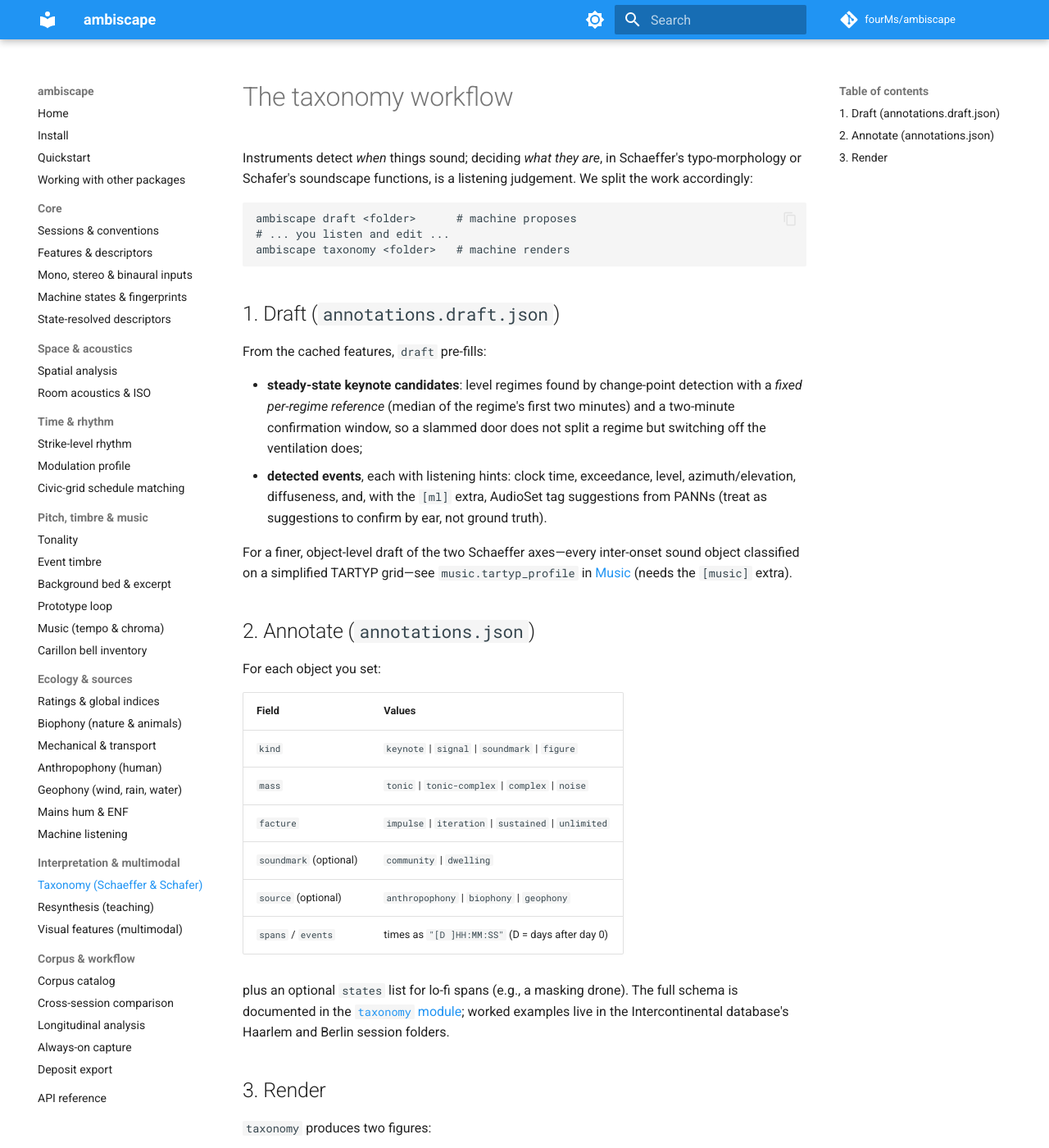
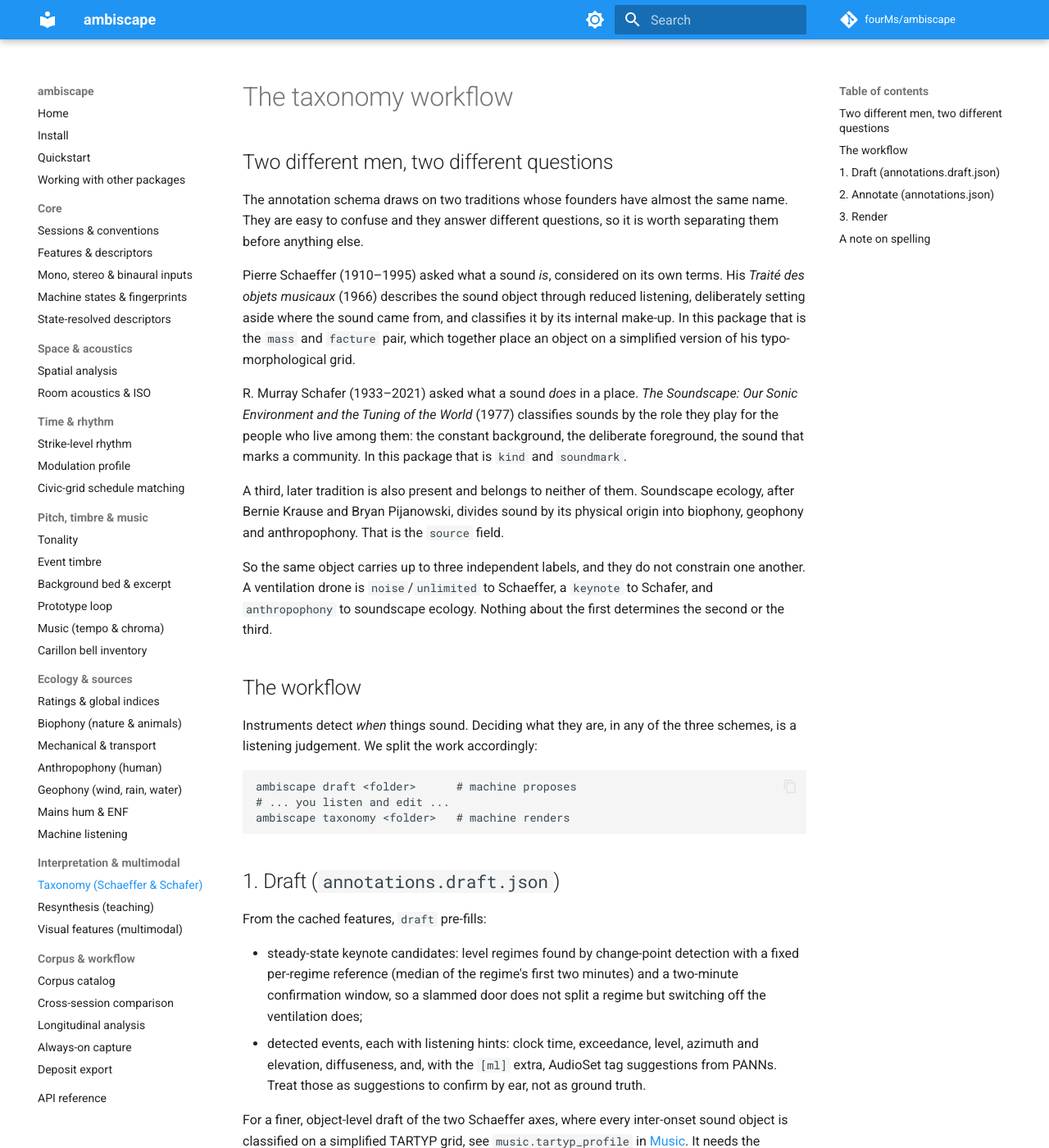
Before and after one commit to fourMs/ambiscape, an MkDocs documentation site: the page built from docs/guide/taxonomy.md, in a window 1280 px wide and 1400 px high. Shown: the whole window at 82% size. Built offline with MkDocs 1.6.1 and Material for MkDocs 9.7.7, drawn with Linux system fonts in a browser that asks for light colours; comment, search, counter and statistics services are not loaded; some of the changed text lies outside the part shown.

Commit message:
Separate Schaeffer from Schafer in the taxonomy documentation
Two traditions whose founders have nearly the same name were run together
throughout, most visibly in a single sentence reading "Schaeffer's
typo-morphology or Schafer's soundscape functions" with no distinction drawn,
and in an annotation table that listed both schemes' fields as one list.

Pierre Schaeffer asks what a sound is in itself, through reduced listening,
which here is `mass` and `facture`. R. Murray Schafer asks what a sound does in
a place, which here is `kind` and `soundmark`. Neither constrains the other: a
ventilation drone is noise/unlimited to Schaeffer, a keynote to Schafer, and the
two labels are assigned independently.

A third scheme was silently folded into Schafer and is now attributed
correctly. `source`, meaning biophony, geophony and anthropophony, is soundscape
ecology after Krause and Pijanowski, not Schafer. The wiki roadmap called it
"the Krause/Schafer source taxonomy", which is wrong.

The annotation table is now grouped by tradition, and the guide opens by
distinguishing the two men before anything else. The Schaeffer map is still
coloured by Schafer's `kind`, and the docs now say that this is a convenience
for seeing whether the two schemes agree in a given corpus rather than anything
the classification enforces.

Docstring and prose only; no behaviour, field name or value changed.

Co-Authored-By: Claude Opus 5 <noreply@anthropic.com>
Claude-Session: https://claude.ai/code/session_01GdJYswDvYoGDb8cRqbdp7B

````diff
--- a/docs/guide/taxonomy.md
+++ b/docs/guide/taxonomy.md
@@ -1,7 +1,33 @@
 # The taxonomy workflow
 
-Instruments detect *when* things sound; deciding *what they are*, in
-Schaeffer's typo-morphology or Schafer's soundscape functions, is a
+## Two different men, two different questions
+
+The annotation schema draws on two traditions whose founders have almost the same name. They are
+easy to confuse and they answer different questions, so it is worth separating them before anything
+else.
+
+Pierre Schaeffer (1910–1995) asked what a sound *is*, considered on its own terms. His
+*Traité des objets musicaux* (1966) describes the sound object through reduced listening, deliberately
+setting aside where the sound came from, and classifies it by its internal make-up. In this package
+that is the `mass` and `facture` pair, which together place an object on a simplified version of his
+typo-morphological grid.
+
+R. Murray Schafer (1933–2021) asked what a sound *does* in a place. *The Soundscape: Our Sonic
+Environment and the Tuning of the World* (1977) classifies sounds by the role they play for the
+people who live among them: the constant background, the deliberate foreground, the sound that marks
+a community. In this package that is `kind` and `soundmark`.
+
+A third, later tradition is also present and belongs to neither of them. Soundscape ecology, after
+Bernie Krause and Bryan Pijanowski, divides sound by its physical origin into biophony, geophony and
+anthropophony. That is the `source` field.
+
+So the same object carries up to three independent labels, and they do not constrain one another. A
+ventilation drone is `noise`/`unlimited` to Schaeffer, a `keynote` to Schafer, and `anthropophony` to
+soundscape ecology. Nothing about the first determines the second or the third.
+
+## The workflow
+
+Instruments detect *when* things sound. Deciding what they are, in any of the three schemes, is a
 listening judgement. We split the work accordingly:
 
 ```
@@ -14,51 +40,76 @@ ambiscape taxonomy <folder>   # machine renders
 
 From the cached features, `draft` pre-fills:
 
-- **steady-state keynote candidates**: level regimes found by
-  change-point detection with a *fixed per-regime reference* (median of the
-  regime's first two minutes) and a two-minute confirmation window, so a
-  slammed door does not split a regime but switching off the ventilation
-  does;
-- **detected events**, each with listening hints: clock time, exceedance,
-  level, azimuth/elevation, diffuseness, and, with the `[ml]` extra,
-  AudioSet tag suggestions from PANNs (treat as suggestions to confirm by
-  ear, not ground truth).
+- steady-state keynote candidates: level regimes found by change-point detection with a fixed
+  per-regime reference (median of the regime's first two minutes) and a two-minute confirmation
+  window, so a slammed door does not split a regime but switching off the ventilation does;
+- detected events, each with listening hints: clock time, exceedance, level, azimuth and elevation,
+  diffuseness, and, with the `[ml]` extra, AudioSet tag suggestions from PANNs. Treat those as
+  suggestions to confirm by ear, not as ground truth.
 
-For a finer, object-level draft of the two Schaeffer axes—every
-inter-onset sound object classified on a simplified TARTYP grid—see
-`music.tartyp_profile` in [Music](music.md) (needs the `[music]` extra).
+For a finer, object-level draft of the two Schaeffer axes, where every inter-onset sound object is
+classified on a simplified TARTYP grid, see `music.tartyp_profile` in [Music](music.md). It needs the
+`[music]` extra.
 
 ## 2. Annotate (`annotations.json`)
 
-For each object you set:
+The fields are grouped below by which tradition they come from. Only `spans` and `events` are ours.
+
+Schaeffer, what the sound is in itself:
+
+| Field | Values |
+|---|---|
+| `mass` | `tonic` \| `tonic-complex` \| `complex` \| `noise` |
+| `facture` | `impulse` \| `iteration` \| `sustained` \| `unlimited` |
+
+Schafer, what the sound does in the place:
 
 | Field | Values |
 |---|---|
 | `kind` | `keynote` \| `signal` \| `soundmark` \| `figure` |
-| `mass` | `tonic` \| `tonic-complex` \| `complex` \| `noise` |
-| `facture` | `impulse` \| `iteration` \| `sustained` \| `unlimited` |
 | `soundmark` (optional) | `community` \| `dwelling` |
+
+Soundscape ecology, where the sound physically comes from:
+
+| Field | Values |
+|---|---|
 | `source` (optional) | `anthropophony` \| `biophony` \| `geophony` |
+
+Timing, ours:
+
+| Field | Values |
+|---|---|
 | `spans` / `events` | times as `"[D ]HH:MM:SS"` (D = days after day 0) |
 
-plus an optional `states` list for lo-fi spans (e.g., a masking drone).
-The full schema is documented in the
-[`taxonomy` module](../api.md); worked examples live in the
+There is also an optional `states` list for lo-fi spans, such as a masking drone. Hi-fi and lo-fi are
+Schafer's terms as well: a hi-fi soundscape is one where individual sounds can be heard distinctly,
+and a lo-fi one is where they are crowded out.
+
+The full schema is documented in the [`taxonomy` module](../api.md), and worked examples live in the
 Intercontinental database's Haarlem and Berlin session folders.
 
 ## 3. Render
 
-`taxonomy` produces two figures:
+`taxonomy` produces two figures, one per tradition.
 
-- **Schaeffer map**: every object on the facture × mass plane, coloured by
-  its Schafer function; a corpus's structure in one glance (keynotes crowd
-  the sustained/unlimited columns, signals the impulse/iteration columns).
+The Schaeffer map places every object on the facture by mass plane, which is his question and his
+alone. It is coloured by Schafer's `kind` only as a convenience, so that you can see whether the two
+schemes happen to agree in your corpus. Keynotes tend to crowd the sustained and unlimited columns
+and signals the impulse and iteration columns, but that is a finding about the material rather than
+anything the classification enforces.
 
-![Schaeffer map: annotated objects placed on the facture × mass plane, coloured by Schafer soundscape function.](../img/schaeffer_map.png)
+![Schaeffer map: annotated objects placed on the facture by mass plane, coloured by Schafer soundscape function.](../img/schaeffer_map.png)
 
-- **Schafer timeline**: one lane per object on the real session clock:
-  keynote bars, signal/soundmark event markers, lo-fi states shaded,
-  gap-aware panels for multi-take sessions. Makes claims like *"the
-  community soundmark is audible only in hi-fi windows"* visible directly.
+The Schafer timeline gives one lane per object on the real session clock: keynote bars,
+signal and soundmark event markers, lo-fi states shaded, and gap-aware panels for multi-take
+sessions. This is where his question is answered, since a sound's function is a claim about how it
+sits in time and in a place. It makes statements like "the community soundmark is audible only in
+hi-fi windows" directly visible.
 
-![Schafer timeline: one lane per object on the session clock—keynote bars, signal/soundmark event markers, and shaded lo-fi states.](../img/schafer_timeline.png)
+![Schafer timeline: one lane per object on the session clock, with keynote bars, signal and soundmark event markers, and shaded lo-fi states.](../img/schafer_timeline.png)
+
+## A note on spelling
+
+The `source` field uses `anthropophony`. Pijanowski and much of the soundscape-ecology literature
+write `anthrophony`, without the second `po`. Both appear in print. The field value is fixed by the
+schema; the prose here follows the field.
````
Also changed, not shown: docs/index.md (+2 -1 lines), 1 other file.
